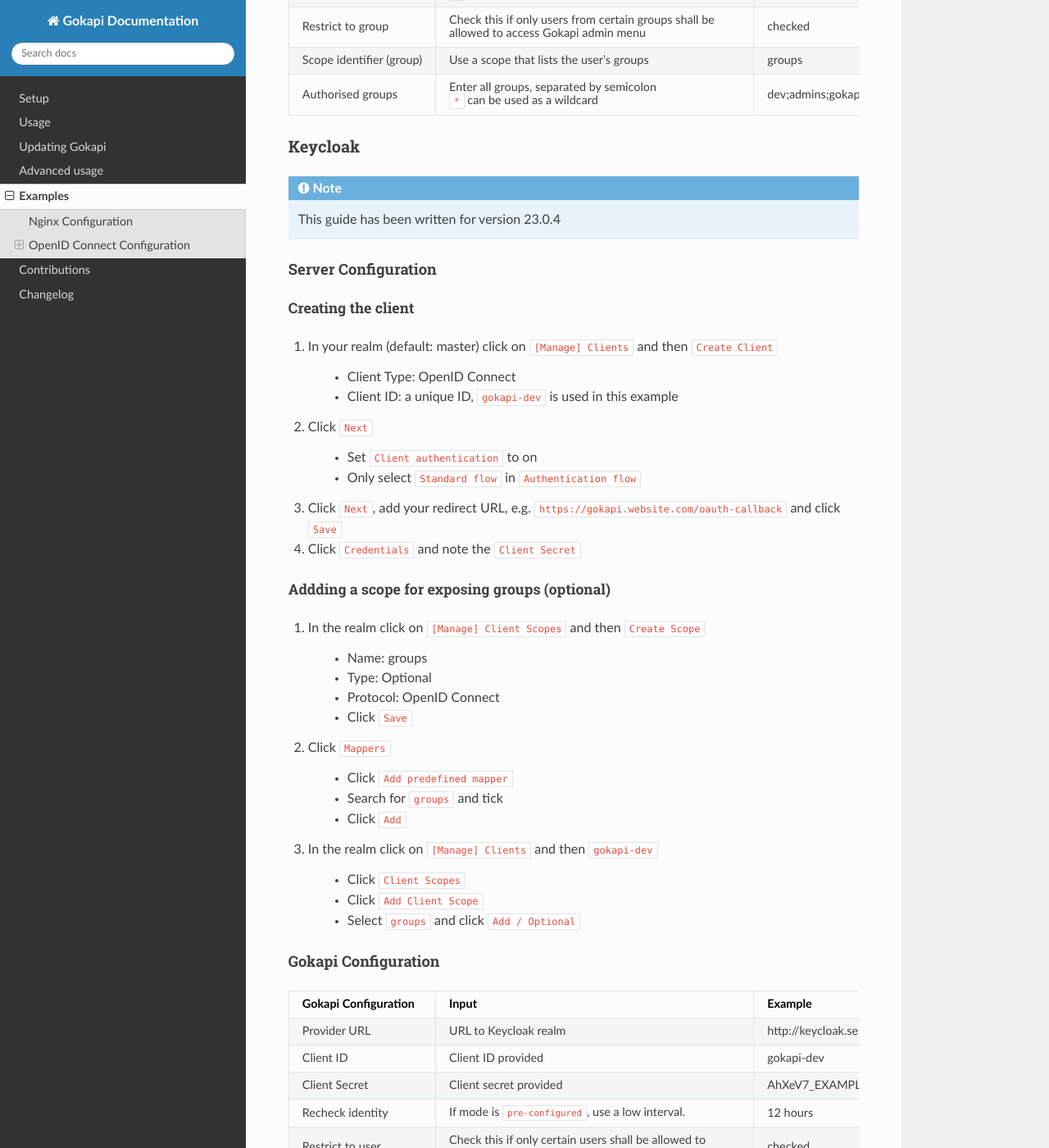
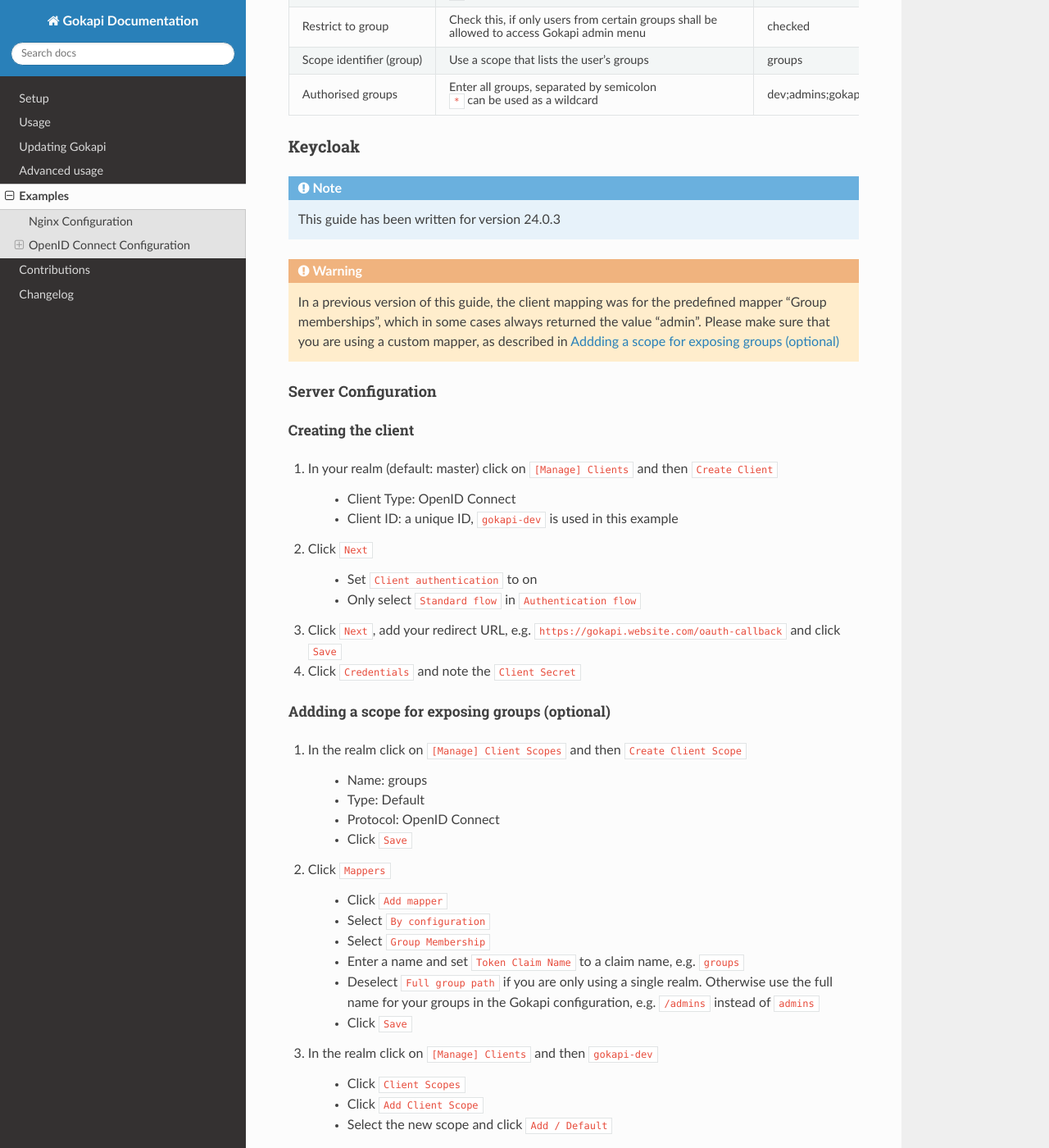
Before and after one commit to Forceu/Gokapi, a Sphinx documentation site: the page built from docs/examples.rst, in a window 1280 px wide and 1400 px high, scrolled down 2469 px. Shown: the whole window at 82% size. Built offline with Sphinx 7.4.7 and the Read the Docs theme 2.0.0, drawn with Linux system fonts in a browser that asks for light colours; some of the changed text lies outside the part shown.

Commit message:
Fixed Keycloak documentation regarding group mappings #158, minor change to version info output

```diff
--- a/docs/examples.rst
+++ b/docs/examples.rst
@@ -132,9 +132,9 @@
 +--------------------------+-----------------------------------------------------------+-----------------------------------------+
 | Client Secret            | Client secret provided in config                          | AhXeV7_EXAMPLE_KEY                      |
 +--------------------------+-----------------------------------------------------------+-----------------------------------------+
-| Recheck identity         | If mode is ``pre-configured``, use a low interval.        | 12 hours                                |
+| Recheck identity         | If mode is ``pre-configured``, use a low interval         | 12 hours                                |
 +--------------------------+-----------------------------------------------------------+-----------------------------------------+
-| Restrict to user         | Check this if only certain users shall be allowed to      | checked                                 |
+| Restrict to user         | Check this, if only certain users shall be allowed to     | checked                                 |
 |                          |                                                           |                                         |
 |                          | access Gokapi admin menu                                  |                                         |
 +--------------------------+-----------------------------------------------------------+-----------------------------------------+
@@ -146,7 +146,7 @@
 |                          |                                                           |                                         |
 |                          | ``*`` can be used as a wildcard                           |                                         |
 +--------------------------+-----------------------------------------------------------+-----------------------------------------+
-| Restrict to group        | Check this if only users from certain groups shall be     | checked                                 |
+| Restrict to group        | Check this, if only users from certain groups shall be    | checked                                 |
 |                          |                                                           |                                         |
 |                          | allowed to access Gokapi admin menu                       |                                         |
 +--------------------------+-----------------------------------------------------------+-----------------------------------------+
@@ -164,7 +164,10 @@
 ^^^^^^^^^^^^
 
 .. note::
-   This guide has been written for version 23.0.4
+   This guide has been written for version 24.0.3
+
+.. warning::
+   In a previous version of this guide, the client mapping was for the predefined mapper "Group memberships", which in some cases always returned the value "admin". Please make sure that you are using a custom mapper, as described in :ref:`oidcconfig_keycloak_opt`
 
 
 Server Configuration
@@ -189,65 +192,70 @@
 #. Click ``Credentials`` and note the ``Client Secret``
 
 
+.. _oidcconfig_keycloak_opt:
+
 Addding a scope for exposing groups (optional)
 *****************************************************
 
-#. In the realm click on ``[Manage] Client Scopes`` and then ``Create Scope``
+#. In the realm click on ``[Manage] Client Scopes`` and then ``Create Client Scope``
 
     * Name: groups
-    * Type: Optional
+    * Type: Default
     * Protocol: OpenID Connect
     * Click ``Save``
 
 #. Click ``Mappers``
 
-    * Click ``Add predefined mapper``
-    * Search for ``groups`` and tick
-    * Click ``Add``
+    * Click ``Add mapper``
+    * Select ``By configuration``
+    * Select ``Group Membership``
+    * Enter a name and set ``Token Claim Name`` to a claim name, e.g. ``groups``
+    * Deselect ``Full group path`` if you are only using a single realm. Otherwise use the full name for your groups in the Gokapi configuration, e.g. ``/admins`` instead of ``admins``
+    * Click ``Save``
 
 #. In the realm click on ``[Manage] Clients`` and then ``gokapi-dev``
 
     * Click ``Client Scopes``
     * Click ``Add Client Scope``
-    * Select ``groups`` and click ``Add / Optional``
+    * Select the new scope and click ``Add / Default``
 
 
 Gokapi Configuration
 """"""""""""""""""""""
 
-+--------------------------+-----------------------------------------------------------+--------------------------------------------+
-| Gokapi Configuration     | Input                                                     | Example                                    |
-+==========================+===========================================================+============================================+
-| Provider URL             | URL to Keycloak realm                                     | \http://keycloak.server.com/realms/master/ |
-+--------------------------+-----------------------------------------------------------+--------------------------------------------+
-| Client ID                | Client ID provided                                        | gokapi-dev                                 |
-+--------------------------+-----------------------------------------------------------+--------------------------------------------+
-| Client Secret            | Client secret provided                                    | AhXeV7_EXAMPLE_KEY                         |
-+--------------------------+-----------------------------------------------------------+--------------------------------------------+
-| Recheck identity         | If mode is ``pre-configured``, use a low interval.        | 12 hours                                   |
-+--------------------------+-----------------------------------------------------------+--------------------------------------------+
-| Restrict to user         | Check this if only certain users shall be allowed to      | checked                                    |
-|                          |                                                           |                                            |
-|                          | access Gokapi admin menu                                  |                                            |
-+--------------------------+-----------------------------------------------------------+--------------------------------------------+
-| Scope identifier (user)  | Use a scope that is unique to the user, e.g. the username | email                                      |
-|                          |                                                           |                                            |
-|                          | or the email                                              |                                            |
-+--------------------------+-----------------------------------------------------------+--------------------------------------------+
-| Authorised users         | Enter all users, separated by semicolon                   | \*\@company.com;admin\@othercompany.com    |
-|                          |                                                           |                                            |
-|                          | ``*`` can be used as a wildcard                           |                                            |
-+--------------------------+-----------------------------------------------------------+--------------------------------------------+
-| Restrict to group        | Check this if only users from certain groups shall be     | checked                                    |
-|                          |                                                           |                                            |
-|                          | allowed to access Gokapi admin menu                       |                                            |
-+--------------------------+-----------------------------------------------------------+--------------------------------------------+
-| Scope identifier (group) | Use a scope that lists the user's groups                  | groups                                     |
-+--------------------------+-----------------------------------------------------------+--------------------------------------------+
-| Authorised groups        | Enter all groups, separated by semicolon                  | dev;admins;gokapi-*                        |
-|                          |                                                           |                                            |
-|                          | ``*`` can be used as a wildcard                           |                                            |
-+--------------------------+-----------------------------------------------------------+--------------------------------------------+
++--------------------------+-----------------------------------------------------------------------+--------------------------------------------+
+| Gokapi Configuration     | Input                                                                 | Example                                    |
++==========================+=======================================================================+============================================+
+| Provider URL             | URL to Keycloak realm                                                 | \http://keycloak.server.com/realms/master  |
++--------------------------+-----------------------------------------------------------------------+--------------------------------------------+
+| Client ID                | Client ID provided                                                    | gokapi-dev                                 |
++--------------------------+-----------------------------------------------------------------------+--------------------------------------------+
+| Client Secret            | Client secret provided                                                | AhXeV7_EXAMPLE_KEY                         |
++--------------------------+-----------------------------------------------------------------------+--------------------------------------------+
+| Recheck identity         | If open ``Consent required`` is disabled, use a low interval          | 12 hours                                   |
++--------------------------+-----------------------------------------------------------------------+--------------------------------------------+
+| Restrict to user         | Check this, if only certain users shall be allowed to                 | checked                                    |
+|                          |                                                                       |                                            |
+|                          | access Gokapi admin menu                                              |                                            |
++--------------------------+-----------------------------------------------------------------------+--------------------------------------------+
+| Scope identifier (user)  | Use a scope that is unique to the user, e.g. the username             | email                                      |
+|                          |                                                                       |                                            |
+|                          | or the email                                                          |                                            |
++--------------------------+-----------------------------------------------------------------------+--------------------------------------------+
+| Authorised users         | Enter all users, separated by semicolon                               | \*\@company.com;admin\@othercompany.com    |
+|                          |                                                                       |                                            |
+|                          | ``*`` can be used as a wildcard                                       |                                            |
++--------------------------+-----------------------------------------------------------------------+--------------------------------------------+
+| Restrict to group        | Check this, if only users from certain groups shall be                | checked                                    |
+|                          |                                                                       |                                            |
+|                          | allowed to access Gokapi admin menu                                   |                                            |
++--------------------------+-----------------------------------------------------------------------+--------------------------------------------+
+| Scope identifier (group) | Use a scope that lists the user's groups                              | groups                                     |
++--------------------------+-----------------------------------------------------------------------+--------------------------------------------+
+| Authorised groups        | Enter all groups, separated by semicolon                              | dev;admins;gokapi-*                        |
+|                          |                                                                       |                                            |
+|                          | ``*`` can be used as a wildcard                                       |                                            |
++--------------------------+-----------------------------------------------------------------------+--------------------------------------------+
 
 
 .. note::
@@ -287,7 +295,7 @@
 +-------------------------+--------------------------------------------------+----------------------------------+
 | Client Secret           | Client secret provided                           | AhXeV7_EXAMPLE_KEY               |
 +-------------------------+--------------------------------------------------+----------------------------------+
-| Recheck identity        | Use a low interval.                              | 12 hours                         |
+| Recheck identity        | Use a low interval                               | 12 hours                         |
 +-------------------------+--------------------------------------------------+----------------------------------+
 | Restrict to user        | Check this, otherwise any Google user can access | checked                          |
 |                         |                                                  |                                  |
@@ -353,7 +361,7 @@
 +----------------------+-------------------------------------------------------------------+-----------------------------------------------------------------------------+
 | Client Secret        | Client secret provided                                            | ach5sho3Ru-Heop7aMaez-example                                               |
 +----------------------+-------------------------------------------------------------------+-----------------------------------------------------------------------------+
-| Recheck identity     | Use a low interval.                                               | 12 hours                                                                    |
+| Recheck identity     | Use a low interval                                                | 12 hours                                                                    |
 +----------------------+-------------------------------------------------------------------+-----------------------------------------------------------------------------+
 | Restrict to user     | Unsupported                                                       | unchecked                                                                   |
 +----------------------+-------------------------------------------------------------------+-----------------------------------------------------------------------------+
```
Also changed, not shown: 1 other file.
